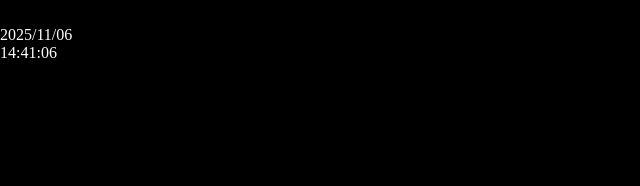
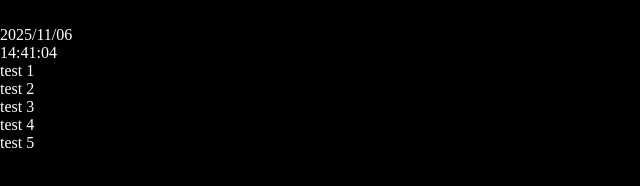
Before and after one commit to project-AI39/luna-dial-frame, a website built with Vite: page index.html in a window 1280 px wide. Shown: the whole page, without its empty margins (0-640 px from the left). Built offline with nearby package versions, Linux system fonts and the light colour scheme.

Commit message:
✨ feat: 履歴セクションを追加

```diff
--- a/index.html
+++ b/index.html
@@ -39,6 +39,15 @@
       <div id="clock-date"></div>
       <div id="clock-time"></div>
     </div>
+    <div id ="history">
+      <div id="history-list">
+        <div>test 1</div>
+        <div>test 2</div>
+        <div>test 3</div>
+        <div>test 4</div>
+        <div>test 5</div>
+      </div>
+    </div>
   </main>
 </body>
 
```
